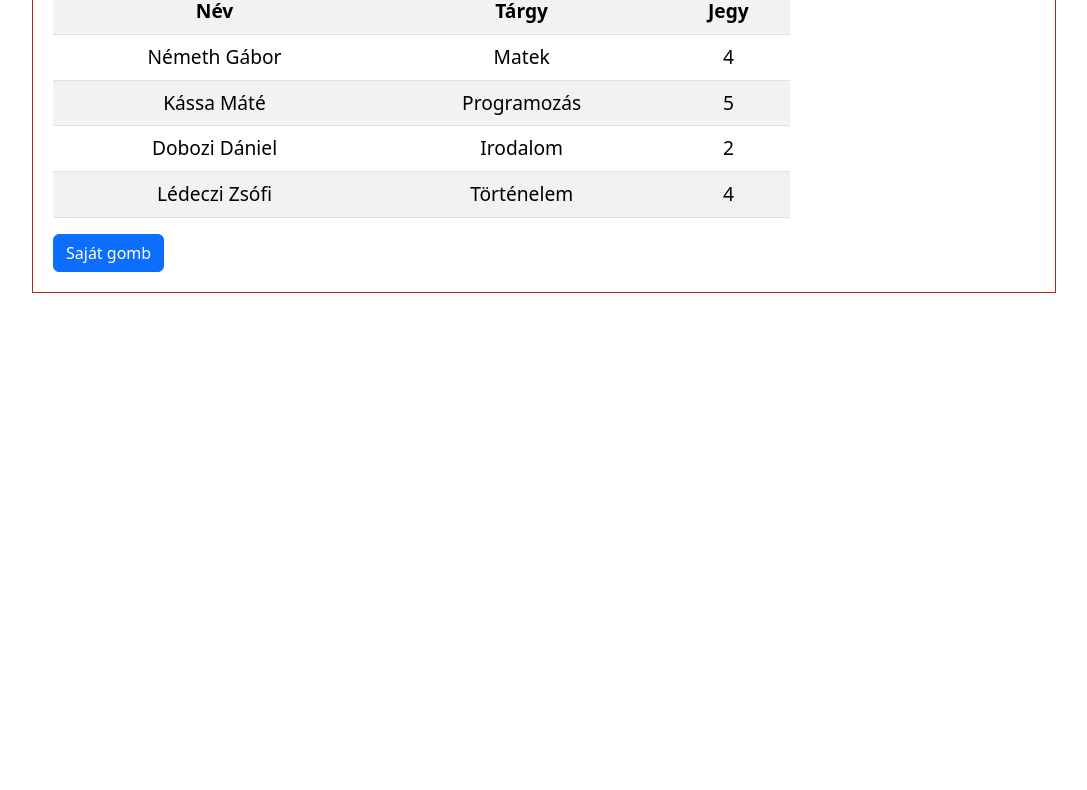
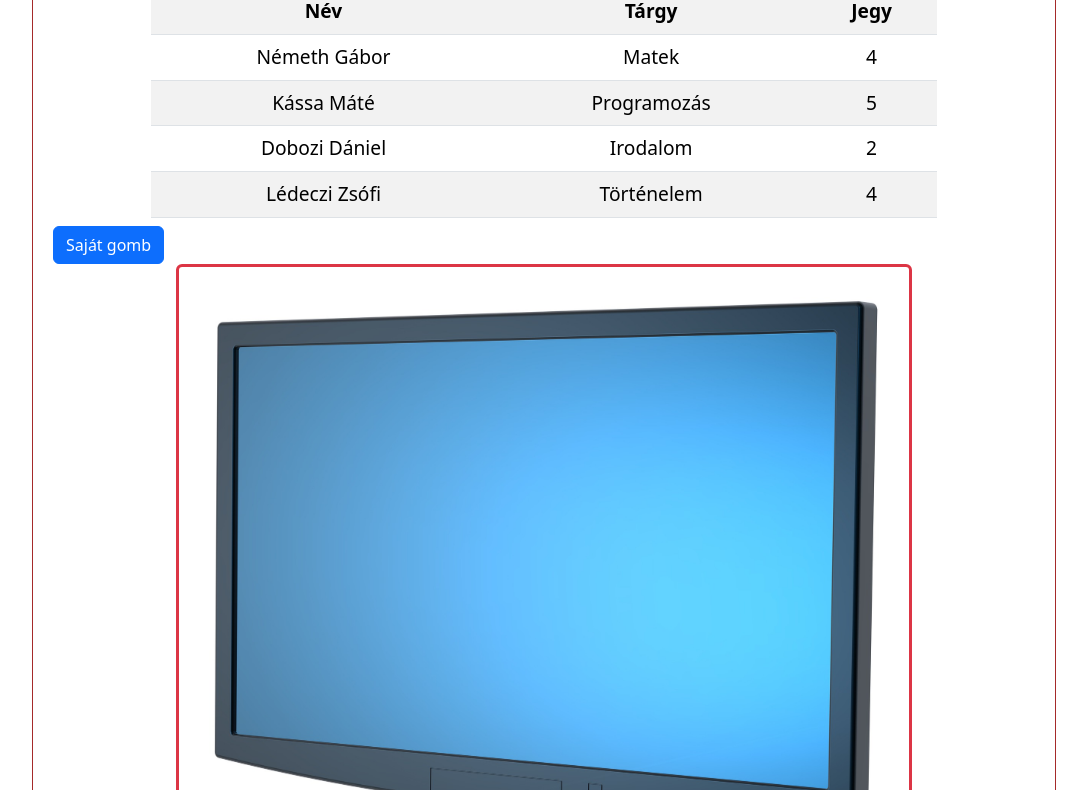
Before and after one commit to kassamateckik/webfejlesztes, a plain HTML site: page Bootstrap/Alapok/index.html in a window 1280 px wide. Shown: the part 88-878 px from the top of the page, without its empty margins (96-1183 px from the left). Before the commit the page ends 800 px from the top, so only its background shows below. Drawn offline with nearby package versions, Linux system fonts and the light colour scheme.

Commit message:
még több bs

```diff
--- a/Bootstrap/Alapok/index.html
+++ b/Bootstrap/Alapok/index.html
@@ -10,8 +10,8 @@
 <body>
     <h1>Jegyek</h1>
 
-    <div>
-        <table class="table table-striped w-75 margin-auto text-center">
+    <div class="table-responsive">
+        <table class="table table-striped m-auto text-center">
             <tr>
                 <th>Név</th>
                 <th>Tárgy</th>
@@ -40,6 +40,7 @@
         </table>
     </div>
 
-    <button onclick="alert('Mátéka never bukik meg!!!')" class="btn btn-primary">Saját gomb</button>
+    <button onclick="alert('Mátéka never bukik meg!!!')" class="btn btn-primary mt-2">Saját gomb</button>
+<img src="monitor.jpg" alt="monitor" class="img-fluid w-75 d-block mx-auto border border-danger rounded border-3">
 </body>
 </html>
--- a/Bootstrap/Alapok/style_alap.css
+++ b/Bootstrap/Alapok/style_alap.css
@@ -5,3 +5,12 @@ body {
     padding: 20px;
     font-size: 1.2em;
 }
+
+.table{
+    width: 80%;
+}
+
+img{
+    background-color: red !important;
+    border: 5px dashed black !important;
+}
```
Also changed, not shown: 1 other file.
